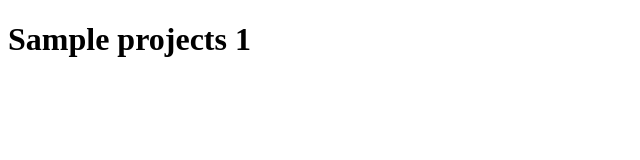
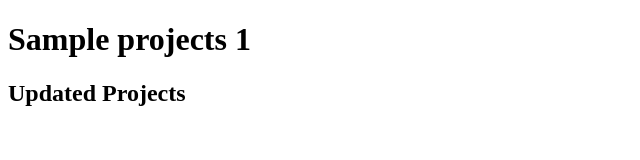
Before and after one commit to hunkychunky/project-1, a plain HTML site: page index.html in a window 1280 px wide. Shown: the whole page, without its empty margins (0-640 px from the left). Drawn offline with Linux system fonts and the light colour scheme.

Commit message:
Second commit

```diff
--- a/index.html
+++ b/index.html
@@ -7,5 +7,6 @@
 </head>
 <body>
     <h1>Sample projects 1</h1>
+    <h2>Updated Projects</h2>
 </body>
 </html>
```
